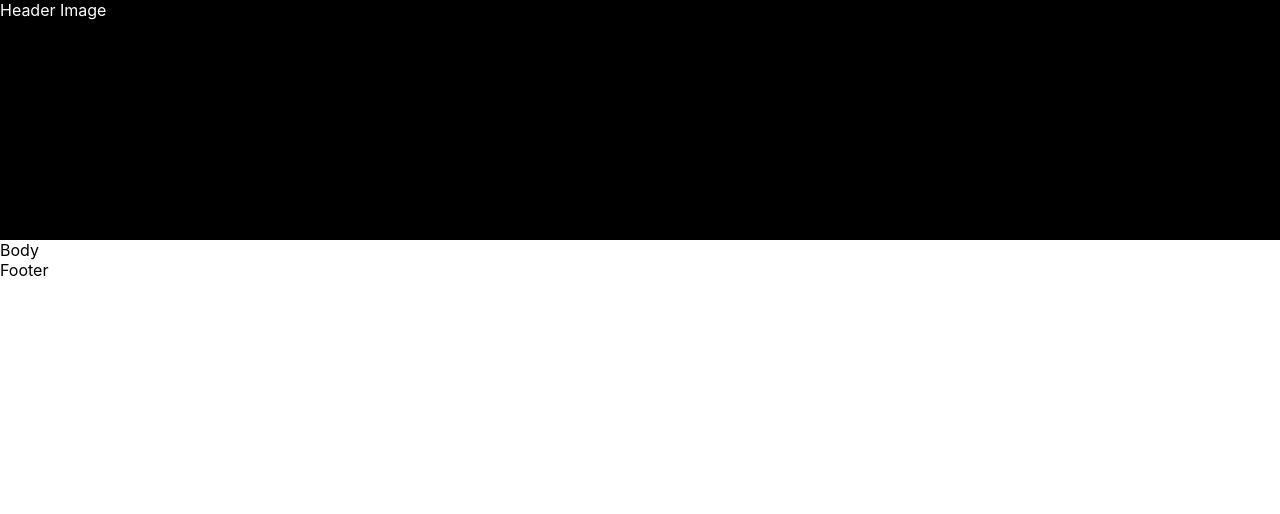
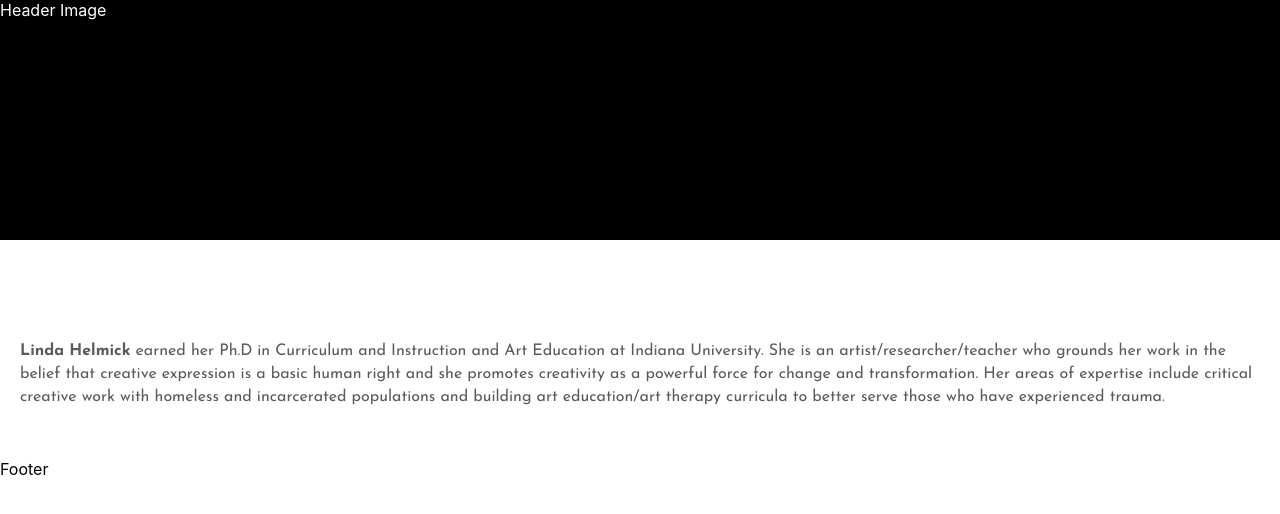
Before and after one commit to kathrynwilkinson/Homepage-Gallery, a React (Create React App) app: page / in a window 1280 px wide. Shown: the top 514 px of the page. Built offline with nearby package versions, Linux system fonts and the light colour scheme.

Commit message:
Style: style+position body-text

```diff
--- a/public/index.html
+++ b/public/index.html
@@ -24,6 +24,11 @@
       work correctly both with client-side routing and a non-root public URL.
       Learn how to configure a non-root public URL by running `npm run build`.
     -->
+    <link rel="preconnect" href="https://fonts.googleapis.com">
+    <link rel="preconnect" href="https://fonts.gstatic.com" crossorigin>
+    <link
+      href="https://fonts.googleapis.com/css2?family=Josefin+Sans:ital,wght@0,100;0,200;0,300;0,400;0,500;0,600;0,700;1,100;1,200;1,300;1,400;1,500;1,600;1,700&display=swap"
+      rel="stylesheet">
     <title>Linda Helmick PhD</title>
   </head>
   <body>
--- /dev/null
+++ b/src/components/Body/index.css
@@ -0,0 +1,10 @@
+.body {
+    color: rgb(90, 90, 90);
+    font-family: 'Josefin Sans', sans-serif;
+    font-size: 16px;
+    line-height: 23px;
+    margin-top: 100px;
+    margin-left: 20px;
+    margin-right: 20px;
+    margin-bottom: 50px;
+}
--- a/src/components/Body/index.js
+++ b/src/components/Body/index.js
@@ -1,9 +1,10 @@
 import React from 'react';
+import './index.css';
 
 export default function Header () {
     return (
         <div>
-            <div className='body'>Body</div>
+            <div className='body'><strong>Linda Helmick</strong> earned her Ph.D in Curriculum and Instruction and Art Education at Indiana University. She is an artist/researcher/teacher who grounds her work in the belief that creative expression is a basic human right and she promotes creativity as a powerful force for change and transformation. Her areas of expertise include critical creative work with homeless and incarcerated populations and building art education/art therapy curricula to better serve those who have experienced trauma.</div>
         </div>
     );
 }
```
